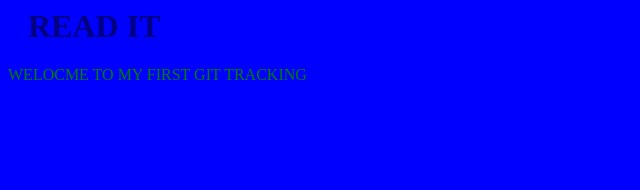
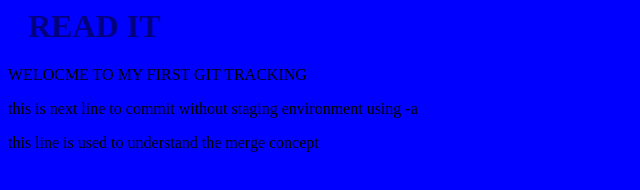
Before and after one commit to Sharmasharaiya/W3_schl, a plain HTML site: page index.html in a window 1280 px wide. Shown: the whole page, without its empty margins (0-640 px from the left). Drawn offline with Linux system fonts and the light colour scheme.

Commit message:
this change is done in the another branch

```diff
--- a/index.html
+++ b/index.html
@@ -10,9 +10,11 @@
         <H1>READ IT</H1>
        <P>  WELOCME TO MY FIRST GIT TRACKING </P>
        <p>
-        <link rel="Stylesheet" href="csssss.css";
         this is next line to commit without
          staging environment using -a
       </p>
+      <p>
+        this line is used to understand the merge concept
+      </p>
     </BODY>
 </HTML>
```
